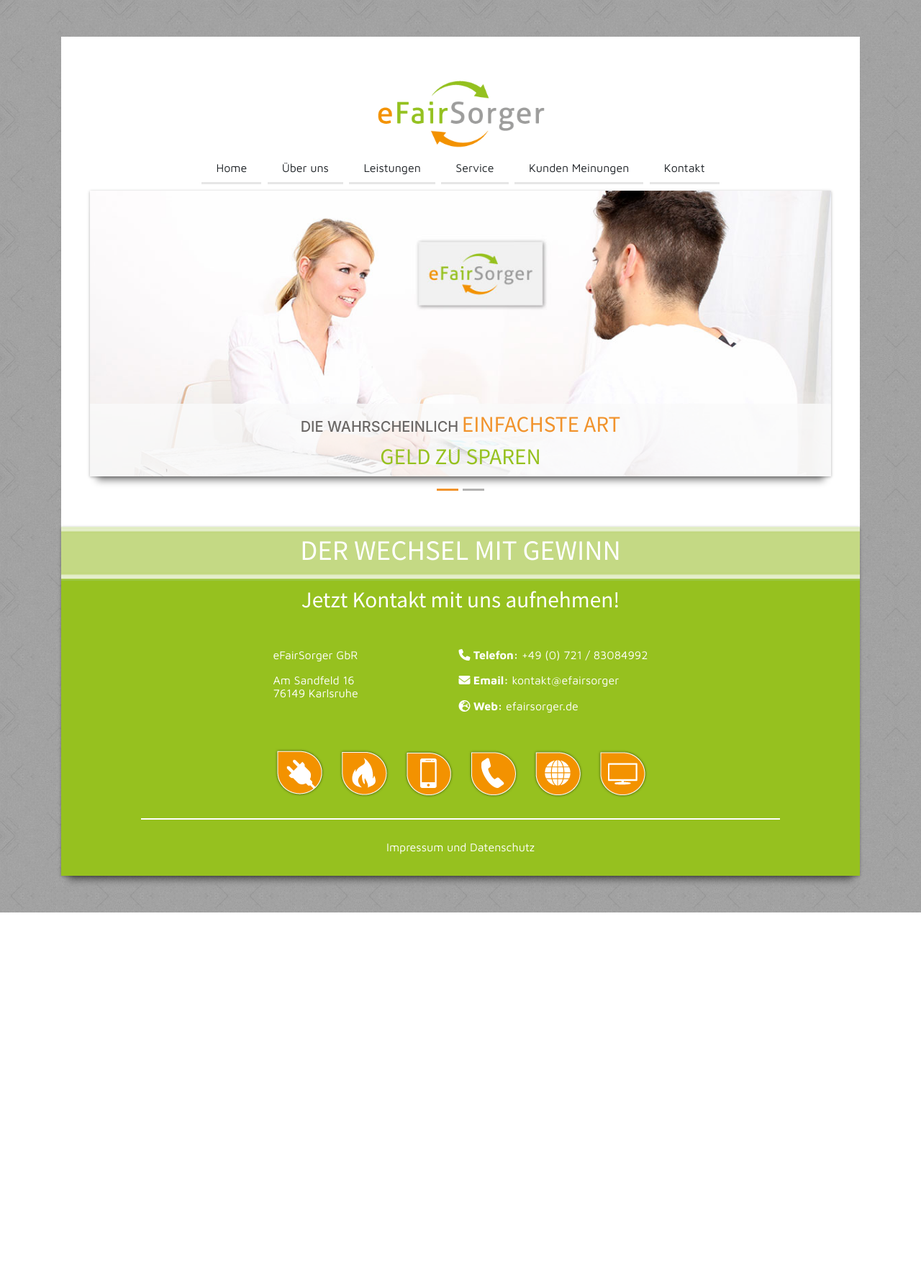
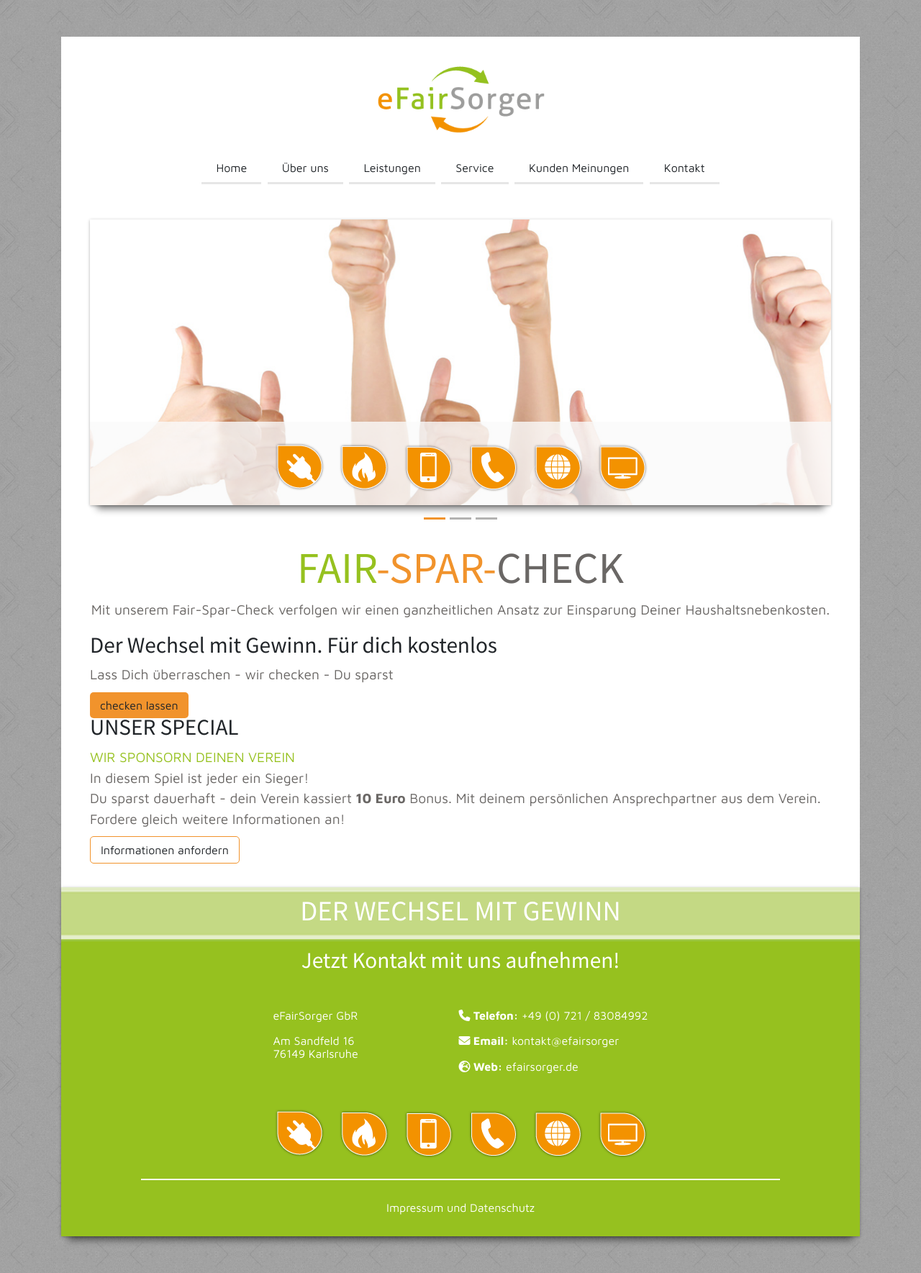
Before and after one commit to eFairSorger-GbR/efairsorger_homepage, a PHP site: page / in a window 1280 px wide. Shown: the whole page at 72% size. Before the commit the page ends 1268 px from the top, so only its background shows below. Run offline with PHP 8.4, Linux system fonts and the light colour scheme; some libraries are stand-ins or nearby versions.

Commit message:
FEAT: barebone html

```diff
--- a/assets/stylesheets/css/components/carousel.css
+++ b/assets/stylesheets/css/components/carousel.css
@@ -1,6 +1,6 @@
 .carousel-inner {
   box-shadow: rgba(0, 0, 0, 0.498039) 0px 15px 10px -10px, rgba(0, 0, 0, 0.298039) 0pt 1px 4px;
-  margin-bottom: 30px; }
+  margin-bottom: 50px; }
 
 .carousel-item {
   position: relative; }
--- a/assets/stylesheets/css/components/navbar.css
+++ b/assets/stylesheets/css/components/navbar.css
@@ -9,7 +9,7 @@
   width: 100%; }
   .nav-logo img {
     display: block;
-    margin: 0 auto;
+    margin: 0 auto 20px auto;
     height: 130px; }
 
 .nav-underline {
@@ -48,7 +48,8 @@
   margin: 0 auto; }
   .nav ul {
     padding: 0;
-    text-align: center; }
+    text-align: center;
+    margin-bottom: 60px; }
   .nav li {
     display: inline;
     margin: 0 2px;
--- a/assets/stylesheets/css/config/basic-styles.css
+++ b/assets/stylesheets/css/config/basic-styles.css
@@ -9,3 +9,6 @@
 
 .fbold {
   font-weight: bold !important; }
+
+.fitalic {
+  font-style: italic; }
--- a/assets/stylesheets/css/config/utilities.css
+++ b/assets/stylesheets/css/config/utilities.css
@@ -10,7 +10,7 @@ body {
 .container-main {
   background-color: white;
   margin: 51px auto 0 0;
-  padding: 40px;
+  padding: 20px 40px 40px 40px;
   box-shadow: rgba(0, 0, 0, 0.498039) 0px 15px 10px -10px; }
 
 h3 {
--- a/assets/stylesheets/css/style.css
+++ b/assets/stylesheets/css/style.css
@@ -20,7 +20,7 @@ body {
 .container-main {
   background-color: white;
   margin: 51px auto 0 0;
-  padding: 40px;
+  padding: 20px 40px 40px 40px;
   box-shadow: rgba(0, 0, 0, 0.498039) 0px 15px 10px -10px; }
 
 h3 {
@@ -91,6 +91,9 @@ a:hover {
 .fbold {
   font-weight: bold !important; }
 
+.fitalic {
+  font-style: italic; }
+
 #current {
   transition: border 3px solid #F1932C; }
 
@@ -102,7 +105,7 @@ a:hover {
   width: 100%; }
   .nav-logo img {
     display: block;
-    margin: 0 auto;
+    margin: 0 auto 20px auto;
     height: 130px; }
 
 .nav-underline {
@@ -141,7 +144,8 @@ a:hover {
   margin: 0 auto; }
   .nav ul {
     padding: 0;
-    text-align: center; }
+    text-align: center;
+    margin-bottom: 60px; }
   .nav li {
     display: inline;
     margin: 0 2px;
@@ -164,11 +168,27 @@ a:hover {
   border-radius: 5px;
   padding: 9px 14px;
   color: white;
-  text-align: center; }
+  text-align: center;
+  transition: opacity 0.3s ease; }
+  .btn-main:hover {
+    opacity: 0.6;
+    transition: opacity 0.3s ease; }
+
+.btn-ghost {
+  background-color: white;
+  border-radius: 5px;
+  padding: 9px 14px;
+  color: #F1932C;
+  text-align: center;
+  transition: opacity 0.3s ease;
+  border: 0.1px solid #F1932C; }
+  .btn-ghost:hover {
+    opacity: 0.6;
+    transition: opacity 0.3s ease; }
 
 .carousel-inner {
   box-shadow: rgba(0, 0, 0, 0.498039) 0px 15px 10px -10px, rgba(0, 0, 0, 0.298039) 0pt 1px 4px;
-  margin-bottom: 30px; }
+  margin-bottom: 50px; }
 
 .carousel-item {
   position: relative; }
--- a/assets/stylesheets/scss/components/carousel.scss
+++ b/assets/stylesheets/scss/components/carousel.scss
@@ -2,7 +2,7 @@
 
 .carousel-inner {
   box-shadow:  rgba(0, 0, 0, 0.498039) 0px 15px 10px -10px, rgba(0, 0, 0, 0.298039) 0pt 1px 4px;
-  margin-bottom: 30px;
+  margin-bottom: 50px;
 }
 
 .carousel-item {
--- a/assets/stylesheets/scss/components/navbar.scss
+++ b/assets/stylesheets/scss/components/navbar.scss
@@ -16,7 +16,7 @@
 
   img {
     display: block;
-    margin: 0 auto;
+    margin: 0 auto 20px auto;
     height: 130px;
 
   }
@@ -79,6 +79,7 @@
   ul {
     padding: 0;
     text-align: center;
+    margin-bottom: 60px;
   }
 
   li {
--- a/assets/stylesheets/scss/config/basic-styles.scss
+++ b/assets/stylesheets/scss/config/basic-styles.scss
@@ -21,3 +21,7 @@
 .fbold {
   font-weight: bold !important;
 }
+
+.fitalic {
+  font-style: italic;
+}
--- a/assets/stylesheets/scss/config/utilities.scss
+++ b/assets/stylesheets/scss/config/utilities.scss
@@ -15,7 +15,7 @@ body {
 .container-main {
   background-color: $color-bg;
   margin: 51px auto 0 0;
-  padding: 40px;
+  padding: 20px 40px 40px 40px;
   box-shadow:  rgba(0, 0, 0, 0.498039) 0px 15px 10px -10px;
 }
 
--- /dev/null
+++ b/assets/stylesheets/scss/layouts/layouts.scss
@@ -0,0 +1 @@
+@import 'index';
--- a/assets/stylesheets/scss/style.scss
+++ b/assets/stylesheets/scss/style.scss
@@ -10,3 +10,4 @@
 @import 'config/basic-styles';
 
 @import 'components/components';
+@import 'layouts/layouts';
--- a/index.html
+++ b/index.html
@@ -30,7 +30,7 @@
 
             <div id="nav-dropdown-menu" class="nav-dropdown-menu d-none">
               <ul>
-                <li class="nav-underline"><a href="home.html">Home</a></li>
+                <li class="nav-underline"><a href="/">Home</a></li>
                 <li class="nav-underline"><a href="about.html">Über uns</a></li>
                 <li class="nav-underline"><a href="leistungen.html">Leistungen</a></li>
                 <li class="nav-underline"><a href="service.html">Service</a></li>
@@ -42,7 +42,7 @@
           </div>
           <div class="nav">
             <ul>
-              <li class="nav-underline"><a href="home.html">Home</a></li>
+              <li class="nav-underline"><a href="/">Home</a></li>
               <li class="nav-underline"><a href="about.html">Über uns</a></li>
               <li class="nav-underline"><a href="leistungen.html">Leistungen</a></li>
               <li class="nav-underline"><a href="service.html">Service</a></li>
@@ -60,10 +60,18 @@
           <ol class="carousel-indicators">
             <li data-target="#carouselExampleCaptions" data-slide-to="0" class="active"></li>
             <li data-target="#carouselExampleCaptions" data-slide-to="1"></li>
+            <li data-target="#carouselExampleCaptions" data-slide-to="2"></li>
           </ol>
 
           <div class="carousel-inner">
             <div class="carousel-item active" data-interval="4000">
+              <img src="assets/images/EF_Slider_1.jpg" class="d-block w-100" alt="...">
+              <div class="carousel-caption d-none d-md-block light-white-bg">
+                <img src="/assets/images/EF_Icons_CI.png" alt="">
+              </div>
+            </div>
+
+            <div class="carousel-item" data-interval="4000">
               <img src="assets/images/EF_Slider_2.jpg" class="d-block w-100" alt="...">
               <div class="carousel-caption d-none d-md-block light-white-bg">
                 <h5 class="color-grey">DIE WAHRSCHEINLICH</h5> <h3 class="color-sec"> EINFACHSTE ART</h3><br>
@@ -92,6 +100,32 @@
 
         <!-- carousel end -->
 
+        <!-- homepage content begin -->
+
+        <div class="text-center content-small">
+          <h1><span class="color-main">FAIR</span><span class="color-sec">-SPAR-</span><span class="color-grey">CHECK</span></h1>
+          <p>Mit unserem Fair-Spar-Check verfolgen wir einen ganzheitlichen Ansatz zur Einsparung Deiner Haushaltsnebenkosten.</p>
+        </div>
+        <div class="bordered-text">
+          <div>
+            <h3>Der Wechsel mit Gewinn. Für dich kostenlos</h3>
+            <p class="italic">Lass Dich überraschen - wir checken - Du sparst</p>
+          </div>
+          <a href="/contact" class="btn-main">checken lassen</a>
+        </div>
+        <h3>UNSER SPECIAL</h3>
+        <img src="" alt="">
+        <div>
+          <p>
+            <span class="color-main">WIR SPONSORN DEINEN VEREIN</span><br>
+            In diesem Spiel ist jeder ein Sieger!<br>
+            Du sparst dauerhaft - dein Verein kassiert <span class="fbold">10 Euro</span> Bonus. Mit deinem persönlichen Ansprechpartner aus dem Verein. Fordere gleich weitere Informationen an!
+          </p>
+        </div>
+
+        <a href="/sponsoring" class="btn-ghost">Informationen anfordern</a>
+        <!-- homepage content end -->
+
       </div>
 
       <!-- include footer -->
```
Also changed, not shown: assets/stylesheets/css/components/button.css (+22 -0 lines), assets/stylesheets/css/components/components.css (+21 -4 lines), assets/stylesheets/scss/components/button.scss (+23 -0 lines), assets/images/EF_Slider_1.jpg (added), assets/stylesheets/css/layouts/index.css (added), assets/stylesheets/css/layouts/layouts.css (added), assets/stylesheets/scss/layouts/index.scss (added).
